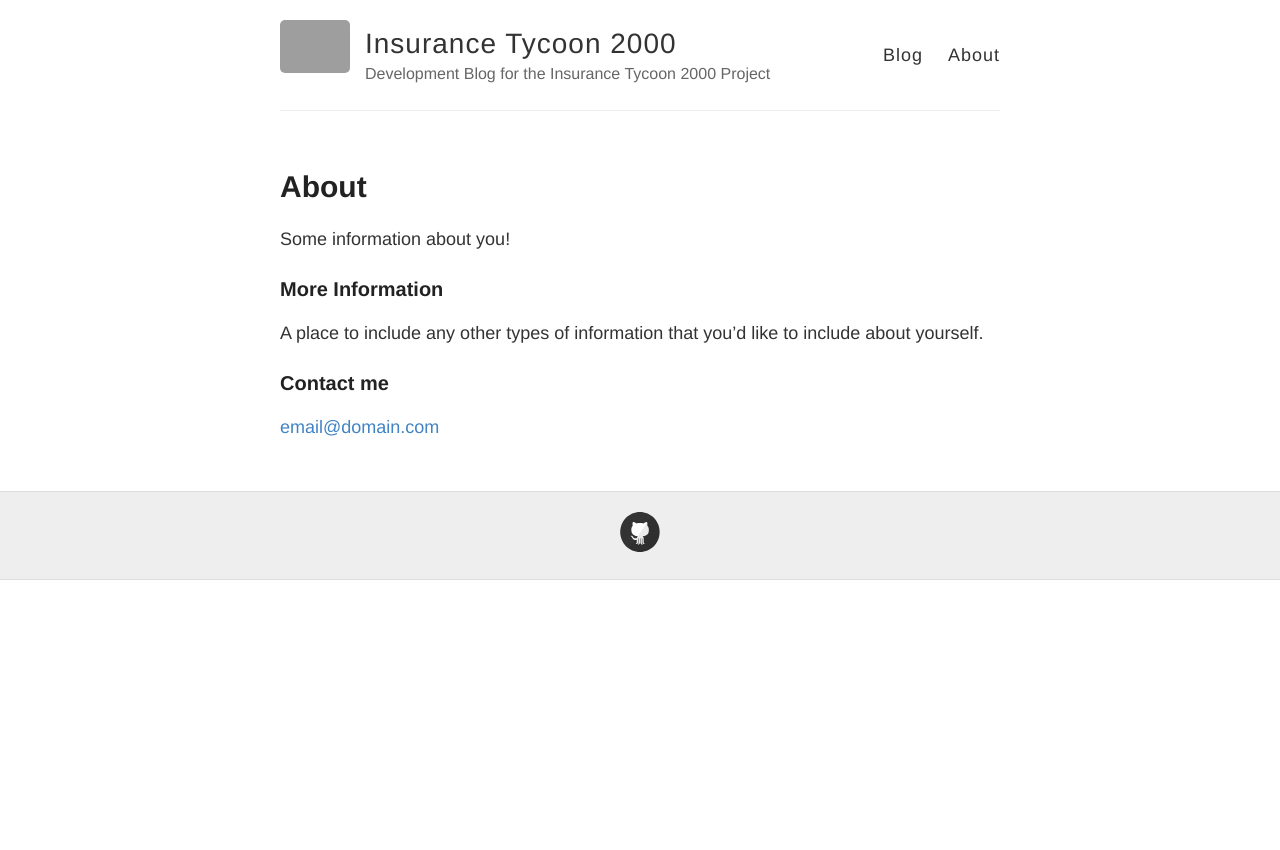
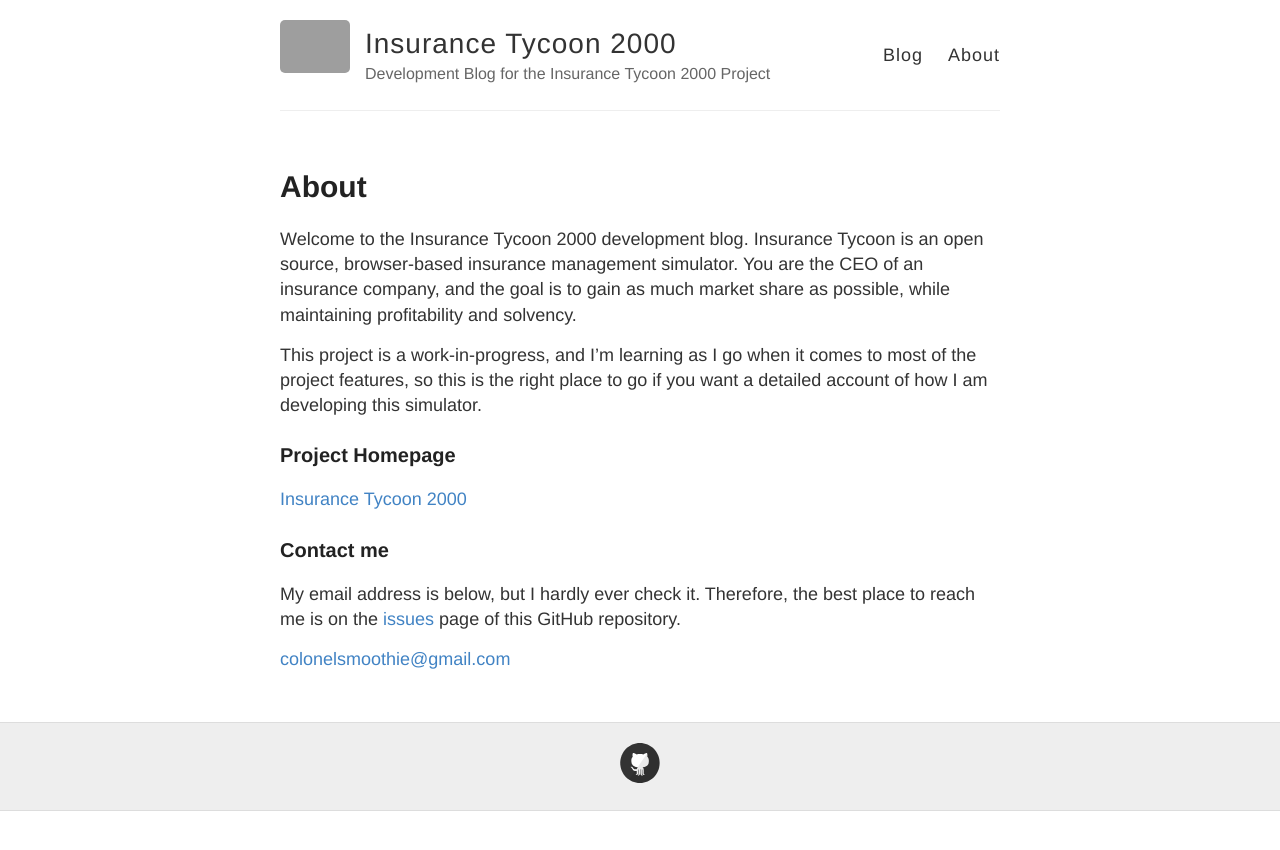
Before and after one commit to colonelsmoothie/insurancetycoon2000, a Jekyll site: the page built from about.md, in a window 1280 px wide. Shown: the top 850 px of the page. Built offline with Jekyll 4.4.1, drawn with Linux system fonts in a browser that asks for light colours; grey boxes are pictures that could not be loaded.

Commit message:
updated about page

```diff
--- a/about.md
+++ b/about.md
@@ -4,12 +4,18 @@ title: About
 permalink: /about/
 ---
 
-Some information about you!
+Welcome to the Insurance Tycoon 2000 development blog. Insurance Tycoon is an open source, browser-based insurance management simulator. You are the CEO of an insurance company, and the goal is to gain as much market share as possible, while maintaining profitability and solvency.
 
-### More Information
 
-A place to include any other types of information that you'd like to include about yourself.
+This project is a work-in-progress, and I'm learning as I go when it comes to most of the project features, so this is the right place to go if you want a detailed account of how I am developing this simulator.
+
+### Project Homepage
+[Insurance Tycoon 2000](https://github.com/colonelsmoothie/insurancetycoon2000/issues)
+
+
 
 ### Contact me
 
-[email@domain.com](mailto:email@domain.com)
+My email address is below, but I hardly ever check it. Therefore, the best place to reach me is on the [issues](https://github.com/colonelsmoothie/insurancetycoon2000/issues) page of this GitHub repository.
+
+[colonelsmoothie@gmail.com](mailto:colonelsmoothie@gmail.com.com)
```
